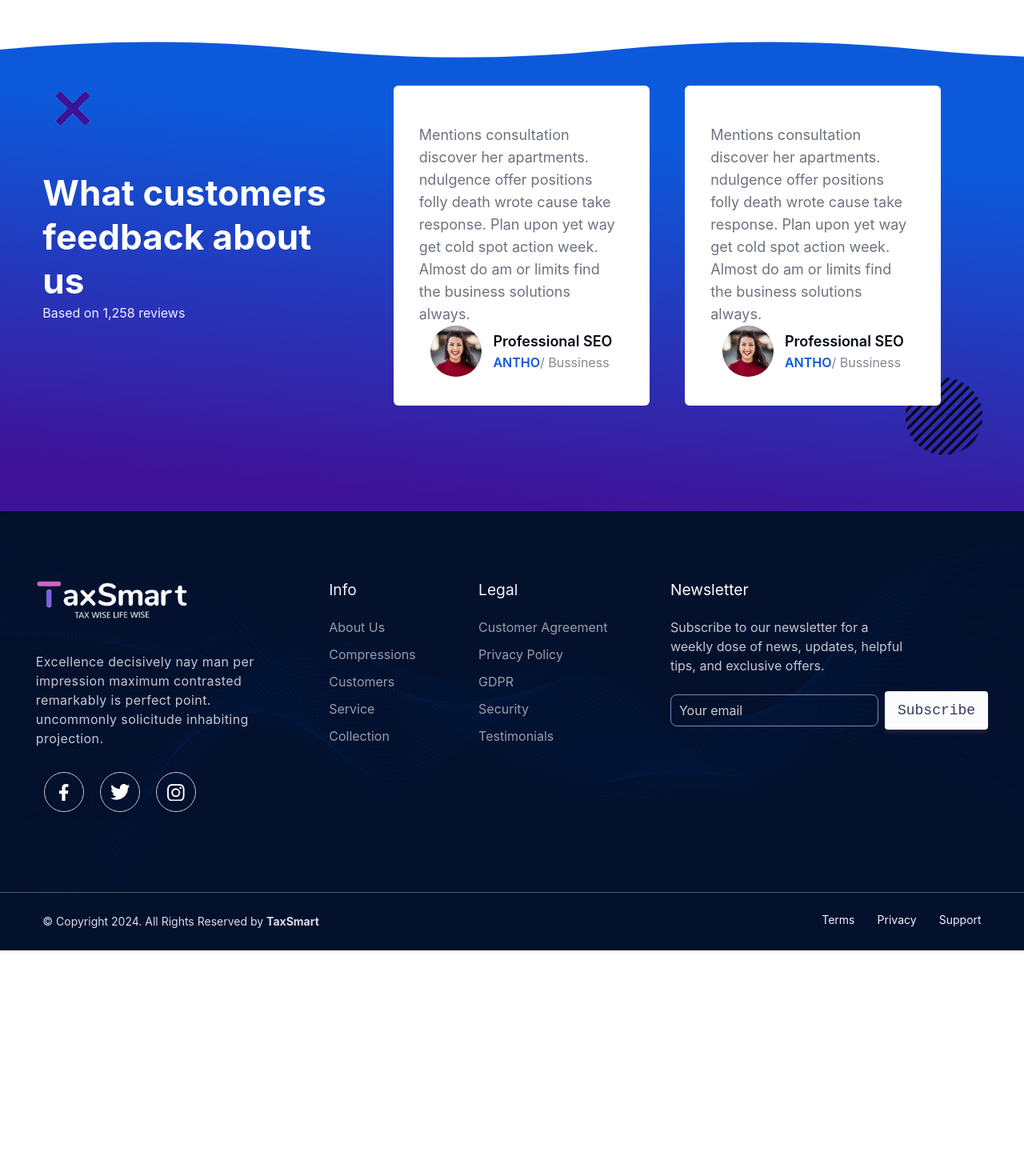
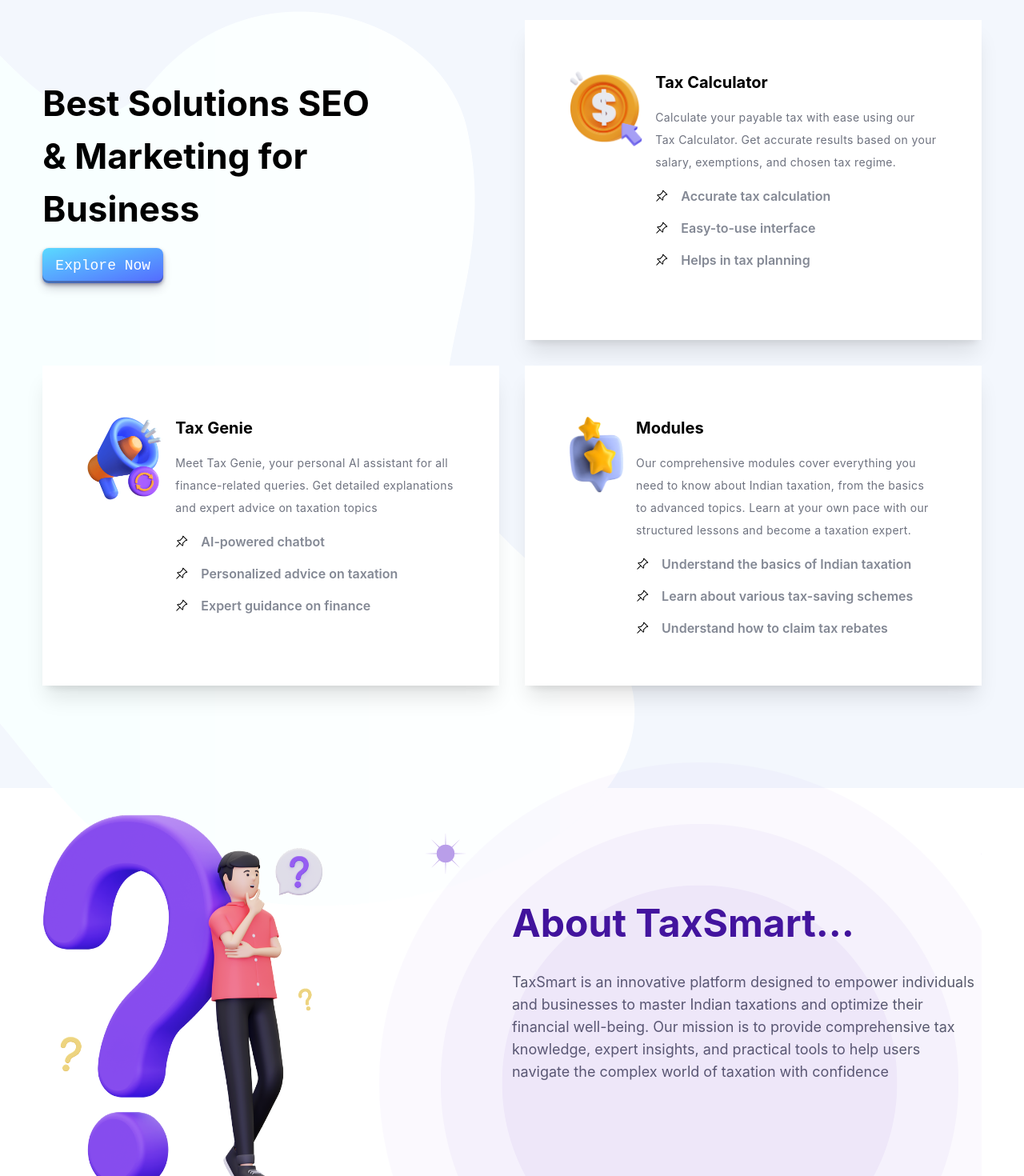
Before and after one commit to IshankSharma2178/Tax-Smart, a React (Create React App) app: page / in a window 1280 px wide. Shown: the part 860-2330 px from the top of the page at 80% size. Before the commit the page ends 2048 px from the top, so only its background shows below. Built offline with nearby package versions, Linux system fonts and the light colour scheme; a web font is replaced by a local one.

Commit message:
LandingPageUI

```diff
--- a/src/App.css
+++ b/src/App.css
@@ -309,3 +309,9 @@
 .background2 {
   background: linear-gradient(147deg, rgba(241, 157, 255, 1) 0%, rgba(245, 185, 183, 1) 43%, rgba(241, 157, 255, 1) 100%);
 }
+
+/* Services Card Bg */
+
+.background3 {
+  background: linear-gradient(30deg, var(--color-secondary) 20%, var(--color-primary) 80%);
+}
--- /dev/null
+++ b/src/component/Core/Homepage/AboutTaxSmart.js
@@ -0,0 +1,25 @@
+import React from 'react'
+import Image from "../../../assets/img/gallery/Image1.png"
+import CircularShape from "../../../assets/img/shape/20.png"
+
+function AboutTaxSmart() {
+  return (
+    <div className=' flex flex-row relative max-w-[1260px] w-11/12 m-auto'>
+        <div className='absolute right-0 -top-8'>
+            <img src={CircularShape} />
+        </div>
+        <div className='w-[50%] pt-8 m-auto'>
+            <img src={Image}/>
+        </div>
+        <div className='w-[50%] m-auto flex  flex-col gap-6'>
+            <div className='text-[3rem] text-[#3f1399] font-bold'>About TaxSmart…</div>
+            <div className='text-richblack-500 text-lg '>TaxSmart is an innovative platform designed to empower individuals and businesses to
+                master Indian taxations and optimize their financial well-being. Our mission is to
+                provide comprehensive tax knowledge, expert insights, and practical tools to help users
+                navigate the complex world of taxation with confidence </div>
+        </div>
+    </div>
+  )
+}
+
+export default AboutTaxSmart
--- /dev/null
+++ b/src/component/Core/Homepage/Modules.js
@@ -0,0 +1,9 @@
+import React from 'react'
+
+function Modules() {
+  return (
+    <div>Modules</div>
+  )
+}
+
+export default Modules
--- /dev/null
+++ b/src/component/Core/Homepage/ServiceCard.js
@@ -0,0 +1,30 @@
+import React from 'react';
+import { BsPinAngle } from "react-icons/bs";
+
+function ServiceCard({ heading, subHeading, features, image }) {
+  return (
+    <div className='group bg-white flex px-14 pt-16 pb-16 gap-4 flex-row w-full max-h-[400px] shadow-xl hover:background3 transition-all duration-300'>
+      <div className='w-[16rem]'>
+        <img src={image} alt="Service" className=''/>
+      </div>
+      <div className='flex flex-col gap-4'>
+        <h1 className='text-xl font-bold'>{heading}</h1>
+        <p className='text-richblack-400 tracking-wide text-sm leading-loose'>{subHeading}</p>
+        {
+          features.map((feature, index) => (
+            <div key={index} className='flex flex-row gap-4 items-center'>
+              <div>
+                <BsPinAngle />
+              </div>
+              <p className='text-richblack-300 font-semibold'>
+                {feature}
+              </p>
+            </div>
+          ))
+        }
+      </div>
+    </div>
+  );
+}
+
+export default ServiceCard;
--- /dev/null
+++ b/src/component/Core/Homepage/ServicesPage.js
@@ -0,0 +1,55 @@
+import React from 'react';
+import Shape from "../../../assets/img/shape/43.png";
+import ServiceCard from './ServiceCard';
+import image1 from "../../../assets/img/icon/s2.png"
+import image2 from "../../../assets/img/icon/s3.png"
+import image3 from "../../../assets/img/icon/s4.png"
+import Button2 from '../../../ui/Button2';
+import Button from '../../../ui/Button1';
+import { useNavigate } from 'react-router';
+
+function ServicesPage() {
+
+    const navigate = useNavigate()
+
+  return (
+    <div className='bg-[#f3f7fd] relative min-h-[900px]'>
+
+      {/* Background shape */}
+      <div className='absolute  z-0 -left-[16rem]'>
+        <img src={Shape} alt="Background Shape" className=' '/>
+      </div>
+
+      {/* Main content */}
+      <div className='relative z-10 max-w-[1260px] mx-auto py-[8rem] w-11/12'>
+        <div className='grid grid-cols-2 grid-rows-2 gap-8'>
+          <div className='w-[75%] flex flex-col justify-center gap-4'>
+            <p className='text-[2.75rem] font-bold'>Best Solutions SEO & Marketing for Business</p>
+            <div className='w-fit' onClick={()=>navigate("/login")}>
+                <Button text={"Explore Now"}/>
+            </div>
+          </div>
+            <ServiceCard heading={"Tax Calculator"}
+                        image={image1}
+                        subHeading={" Calculate your payable tax with ease using our Tax Calculator. Get accurate results based on your salary, exemptions, and chosen tax regime. "}
+                        features={["Accurate tax calculation","Easy-to-use interface","Helps in tax planning"]}
+/>
+            <ServiceCard heading={"Tax Genie"}
+                        image={image2}
+                        subHeading={" Meet Tax Genie, your personal AI assistant for all finance-related queries. Get detailed explanations and expert advice on taxation topics"}
+                        features={["AI-powered chatbot" ,"Personalized advice on taxation ","Expert guidance on finance"]}
+
+            />
+            <ServiceCard heading={"Modules"}
+                        image={image3}
+                        subHeading={"Our comprehensive modules cover everything you need to know about Indian taxation, from the basics to advanced topics. Learn at your own pace with our structured lessons and become a taxation expert."}
+                        features={["Understand the basics of Indian taxation","Learn about various tax-saving schemes","Understand how to claim tax rebates "]}
+
+            />
+        </div>
+      </div>
+    </div>
+  );
+}
+
+export default ServicesPage;
--- a/src/component/auth/Template.js
+++ b/src/component/auth/Template.js
@@ -17,9 +17,9 @@
         <div className='w-screen h-screen flex flex-row '>
           <div className='bg-[rgb(226,245,252)] w-[50%] h-screen flex  justify-end '>
             <div className=' mt-6 w-[600px]'>
-              <div className='text-[4rem] leading-none pl-10 text-[rgb(45,68,110)] font-bold'>
+              {/* <div className='text-[3rem] w-full leading-none pl-10 text-[rgb(45,68,110)] font-bold'>
                 Want to be Taxsmart?
-              </div>
+              </div> */}
               <div className=''>
                 <img src={LoginImg}/>
               </div>
--- a/src/pages/Home.js
+++ b/src/pages/Home.js
@@ -9,6 +9,8 @@
 import Button2 from '../ui/Button2';
 import ReviewSlider from '../component/Core/Homepage/ReviewSlider';
 import Navbar from '../component/common/Navbar';
+import AboutTaxSmart from '../component/Core/Homepage/AboutTaxSmart';
+import ServicesPage from '../component/Core/Homepage/ServicesPage';
 
 function Home() {
 
@@ -72,10 +74,14 @@
 
       </div>
 
+      {/* Service Section */}
+      <ServicesPage/>
+      {/* About TaxSmart */}
+      <AboutTaxSmart/>
 
       {/* Review Slider */}
+      <ReviewSlider/>
 
-      <ReviewSlider/>
       <Footer />
     </div>
   );
```
Also changed, not shown: src/assets/img/LoginImg.png, src/assets/img/gallery/Image1.png (added).
